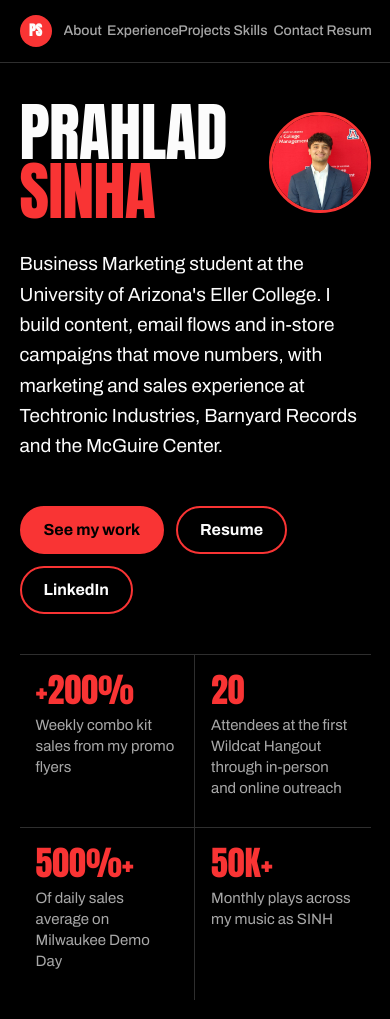
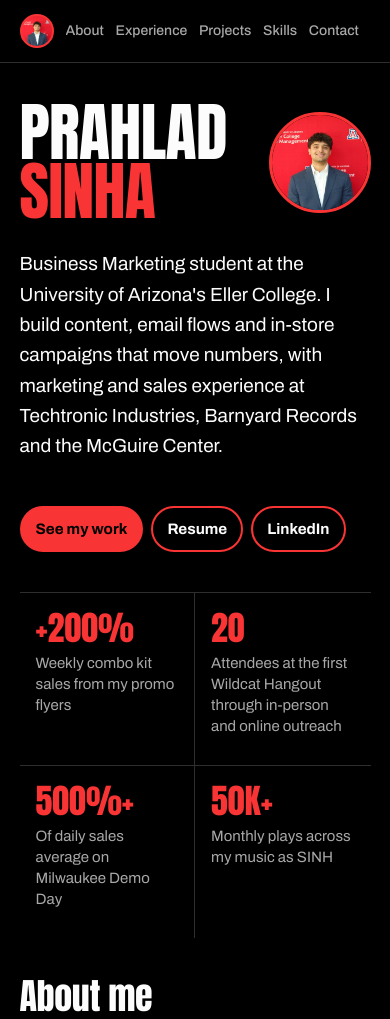
Before and after one commit to prahladsinha/prahladsinha.github.io, a plain HTML site: page index.html in a window 390 px wide. Shown: the top 1019 px of the page. Drawn offline with Linux system fonts and the light colour scheme.

Commit message:
Headshot in nav, single-line hero buttons, fix mobile nav spacing
Co-Authored-By: Claude Opus 5.5 <noreply@anthropic.com>
Claude-Session: https://claude.ai/code/session_01EYSmo2srbvj6u43BG2Ac1X

```diff
--- a/index.html
+++ b/index.html
@@ -31,7 +31,7 @@ nav{position:sticky;top:0;z-index:5;background:color-mix(in srgb,var(--bg) 88%,t
 nav .wrap{display:grid;grid-template-columns:minmax(0,1fr) auto minmax(0,1fr);align-items:center;gap:16px;padding:12px max(5vw,16px);max-width:none}
 .links{justify-content:center}
 .mark{display:flex;align-items:center;gap:10px;text-decoration:none;font-weight:800}
-.mono{width:36px;height:36px;border-radius:50%;background:var(--red);color:var(--ink);display:grid;place-items:center;font-family:Anton,sans-serif;font-size:16px}
+.mono{width:38px;height:38px;border-radius:50%;object-fit:cover;object-position:center 20%;border:2px solid var(--red);background:var(--red);flex:none}
 .links{display:flex;flex-wrap:wrap;gap:4px 20px;font-weight:500}
 .links a{text-decoration:none;color:var(--mute);padding:10px 0}
 .links a{transition:color .15s}
@@ -48,8 +48,8 @@ nav .wrap{display:grid;grid-template-columns:minmax(0,1fr) auto minmax(0,1fr);al
 .hero h1 span{display:block;color:var(--red)}
 .intro{display:grid;grid-template-columns:minmax(0,1.4fr) minmax(0,1fr);gap:32px;align-items:end;margin-top:28px}
 .intro p{font-size:19px}
-.ctas{display:flex;flex-wrap:wrap;gap:12px;justify-content:flex-end}
-.btn{display:inline-flex;align-items:center;min-height:48px;padding:0 22px;border-radius:999px;font-weight:700;text-decoration:none;border:2px solid var(--red);transition:background .15s}
+.ctas{display:flex;flex-wrap:nowrap;gap:12px;justify-content:flex-end}
+.btn{display:inline-flex;align-items:center;justify-content:center;white-space:nowrap;flex:none;min-height:48px;padding:0 22px;border-radius:999px;font-weight:700;text-decoration:none;border:2px solid var(--red);transition:background .15s}
 .btn.solid{background:var(--red);color:var(--bg)}
 .btn:hover,.btn:focus-visible{background:var(--ink);border-color:var(--ink);color:var(--bg)}
 :focus-visible{outline:3px solid var(--ink);outline-offset:3px}
@@ -67,7 +67,7 @@ nav .wrap{display:grid;grid-template-columns:minmax(0,1fr) auto minmax(0,1fr);al
 .edu:hover::after{opacity:.32;transform:rotate(-6deg) scale(1.06)}
 .edu dl{position:relative}
 @media(prefers-reduced-motion:reduce){.edu::after{transition:none}}
-@media(max-width:600px){.facts{grid-template-columns:minmax(0,1fr)}.facts div{gap:4px}.edu::after{width:170px;right:-48px;bottom:-56px;opacity:.12}}
+@media(max-width:600px){.ctas{gap:8px}.btn{padding:0 clamp(12px,3.6vw,20px);font-size:clamp(13.5px,3.9vw,16px);min-height:46px}.facts{grid-template-columns:minmax(0,1fr)}.facts div{gap:4px}.edu::after{width:170px;right:-48px;bottom:-56px;opacity:.12}}
 .edu dl{display:grid;grid-template-columns:max-content minmax(0,1fr);gap:10px 20px;margin:20px 0 0}
 .edu dt{color:var(--mute)}
 .edu dd{margin:0;font-weight:500}
@@ -199,7 +199,7 @@ a.tag:hover,a.tag:focus-visible{background:var(--red);transform:translateY(-2px)
 footer{padding:24px max(5vw,16px);color:var(--mute);font-size:14px;display:flex;flex-wrap:wrap;justify-content:space-between;gap:8px;border-top:1px solid var(--line)}
 @media(max-width:900px){.timeline,.skills{grid-template-columns:minmax(0,1fr)}.timeline::before,.timeline::after{top:0;bottom:0;left:9px;right:auto;width:2px;height:auto;transform-origin:top}.js .timeline:not(.in)::after{transform:scaleY(0)}.job{padding:0 0 0 44px}.clist{grid-template-columns:minmax(0,1fr)}}
 @media(max-width:760px){.top{grid-template-columns:minmax(0,1fr) 26%}.intro,.about,.proj,.sinh{grid-template-columns:minmax(0,1fr)}.ctas{justify-content:flex-start}.proj:nth-of-type(even) .viz{order:0}.stats{grid-template-columns:repeat(2,minmax(0,1fr))}.stat:nth-child(2){border-right:0}.stat:nth-child(-n+2){border-bottom:1px solid var(--line)}}
-@media(max-width:600px){nav .wrap{grid-template-columns:auto minmax(0,1fr);gap:12px;padding-top:8px;padding-bottom:8px}.mark{font-size:0;gap:0}.mono{width:32px;height:32px;font-size:14px}.links{flex-wrap:nowrap;overflow-x:auto;gap:0 clamp(8px,3vw,14px);font-size:clamp(12.5px,3.6vw,14px);scrollbar-width:none}.links::-webkit-scrollbar{display:none}.links a{white-space:nowrap;padding:12px 0}.top{grid-template-columns:minmax(0,1fr) clamp(84px,26vw,120px);gap:12px;align-items:center}.brow{grid-template-columns:6.5em minmax(0,1fr) 3.6em}.dots{gap:7px}}
+@media(max-width:600px){nav .wrap{grid-template-columns:auto minmax(0,1fr);gap:12px;padding-top:8px;padding-bottom:8px}.mark{font-size:0;gap:0}.mono{width:34px;height:34px}.links{flex-wrap:nowrap;overflow-x:auto;gap:0 clamp(8px,3vw,14px);font-size:clamp(12.5px,3.6vw,14px);scrollbar-width:none}.links::-webkit-scrollbar{display:none}.links{justify-content:flex-start}.links a{white-space:nowrap;padding:12px 0;flex:none}.top{grid-template-columns:minmax(0,1fr) clamp(84px,26vw,120px);gap:12px;align-items:center}.brow{grid-template-columns:6.5em minmax(0,1fr) 3.6em}.dots{gap:7px}}
 @media(prefers-reduced-motion:reduce){html{scroll-behavior:auto}}
 </style>
 <script>document.documentElement.classList.add('js')</script>
@@ -207,7 +207,7 @@ footer{padding:24px max(5vw,16px);color:var(--mute);font-size:14px;display:flex;
 <body>
 <nav aria-label="Main">
   <div class="wrap">
-    <a class="mark" href="#top"><span class="mono">PS</span>Prahlad Sinha</a>
+    <a class="mark" href="#top"><img class="mono" src="img/headshot.jpg" alt="">Prahlad Sinha</a>
     <div class="links">
       <a href="#about">About</a><a href="#experience">Experience</a><a href="#projects">Projects</a><a href="#skills">Skills</a><a href="#contact">Contact</a><a href="https://prahladsinha.github.io/Prahlad_Sinha_Resume.pdf" target="_blank" rel="noopener">Resume</a>
     </div>
```
